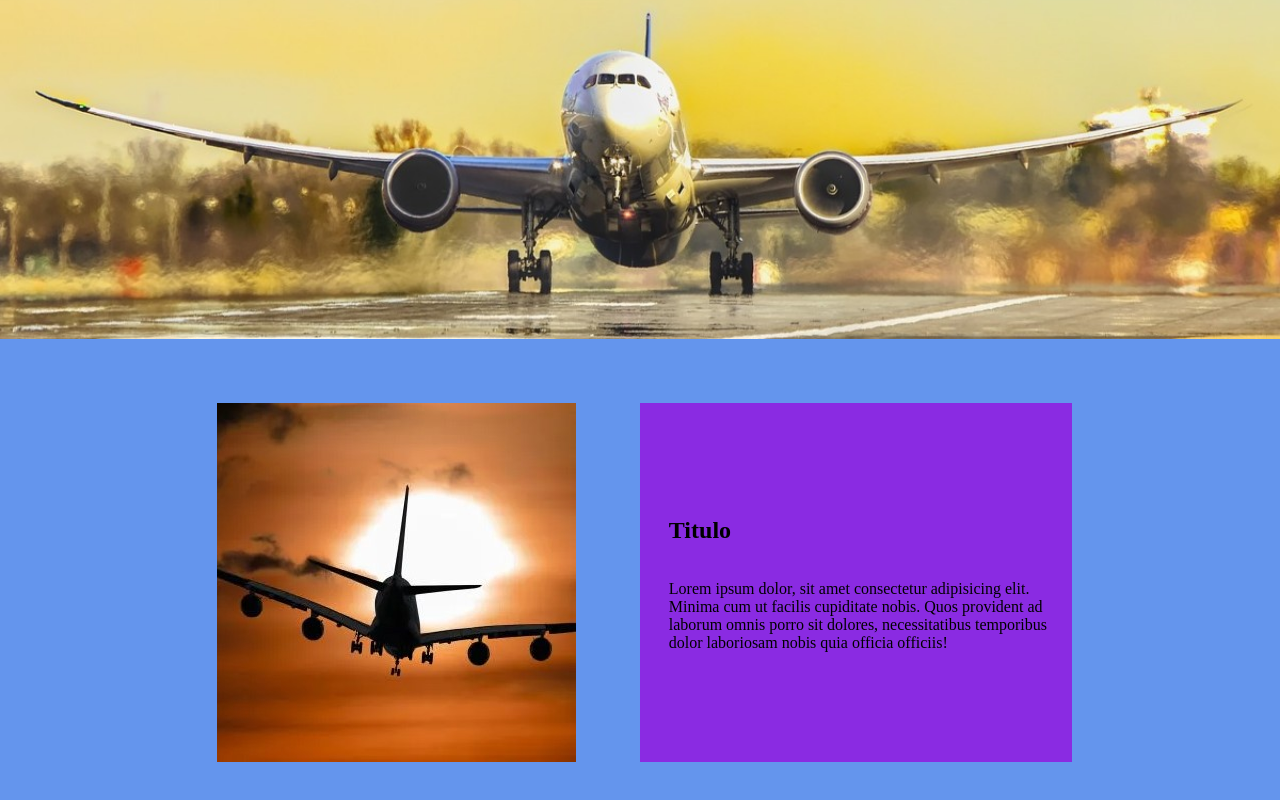
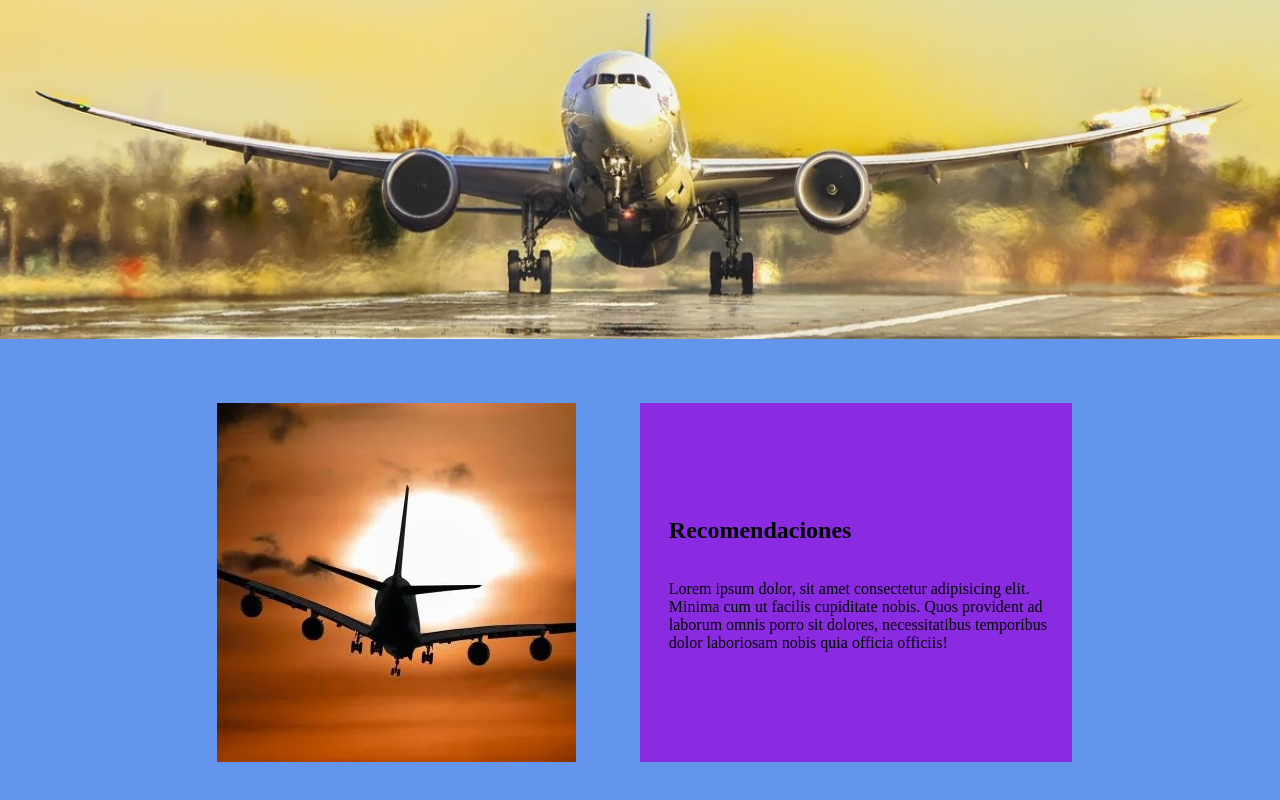
Before and after one commit to neido6/webFicha667, a plain HTML site: page indexFlexBox.html in a window 1280 px wide. Shown: the part 2655-3455 px from the top of the page. Drawn offline with Linux system fonts and the light colour scheme.

Commit message:
Cambios en el titulo final

```diff
--- a/indexFlexBox.html
+++ b/indexFlexBox.html
@@ -174,7 +174,8 @@
         </div>
         <div>
             <section>
-                <h2>Titulo</h2>
+                <span></span>
+                <h2>Recomendaciones</h2>
                 <p> Lorem ipsum dolor, sit amet consectetur adipisicing elit. Minima cum ut facilis cupiditate nobis.
                     Quos provident ad laborum omnis porro sit dolores, necessitatibus temporibus dolor laboriosam nobis
                     quia officia officiis!</p>
```
